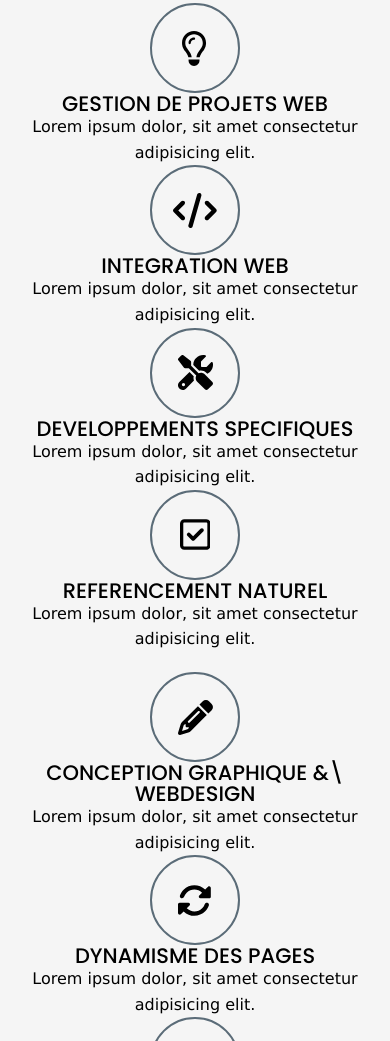
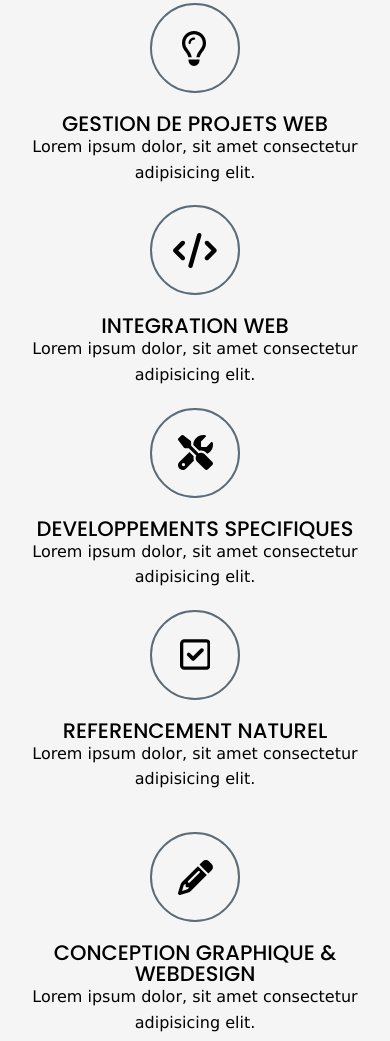
Before and after one commit to Dylhunt46/Portfolio, a plain HTML site: page index.html in a window 390 px wide. Shown: the part 2483-3524 px from the top of the page. Drawn offline with Linux system fonts and the light colour scheme.

Commit message:
Add margin on competences

```diff
--- a/css/style.css
+++ b/css/style.css
@@ -246,6 +246,10 @@ section {
 
 .section-header {
     text-align: center;
+}
+
+.service {
+    margin-bottom: 2rem;
 }
 
 .service__icon {
@@ -576,7 +580,7 @@ footer .socials a:hover {
     }
 
     .service__icon {
-        margin: 0 auto;
+        margin: 0 auto 2rem;
     }
 
     .portfolio a {
--- a/index.html
+++ b/index.html
@@ -200,7 +200,7 @@
                             </svg>
                         </div>
                         <div class="service__content">
-                            <h3>CONCEPTION GRAPHIQUE &\ WEBDESIGN</h3>
+                            <h3>CONCEPTION GRAPHIQUE &amp; WEBDESIGN</h3>
                             <p>Lorem ipsum dolor, sit amet consectetur adipisicing elit.
                             </p>
                         </div>
```
